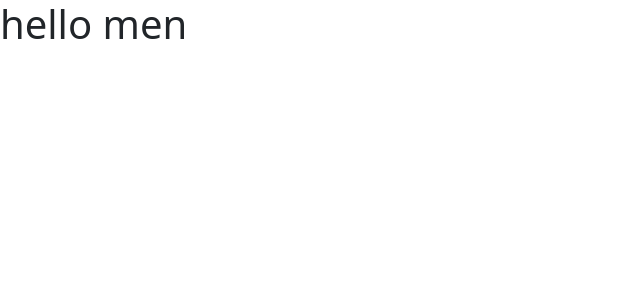
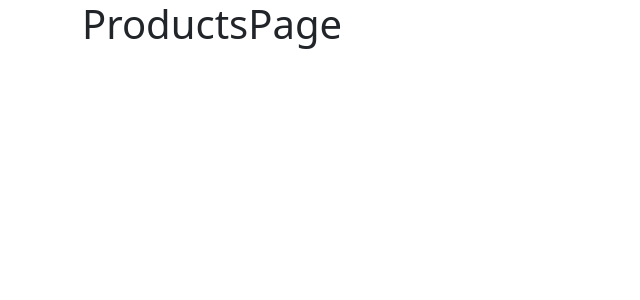
Before and after one commit to GennaroBuonomo/react-router, a React (Vite) app: page /ProductsPage in a window 1280 px wide. Shown: the top 300 px of the page, without its empty margins (0-640 px from the left). Built offline with nearby package versions, Linux system fonts and the light colour scheme.

Commit message:
Importazione delle pagine

```diff
--- a/package.json
+++ b/package.json
@@ -12,7 +12,8 @@
   "dependencies": {
     "axios": "^1.11.0",
     "react": "^19.1.1",
-    "react-dom": "^19.1.1"
+    "react-dom": "^19.1.1",
+    "react-router-dom": "^7.8.2"
   },
   "devDependencies": {
     "@eslint/js": "^9.33.0",
--- a/src/App.jsx
+++ b/src/App.jsx
@@ -1,10 +1,19 @@
+import { BrowserRouter, Routes, Route } from "react-router-dom";
+import HomePage from "./pages/HomePage";
+import AboutUs from "./pages/AboutUs";
+import ProductsPage from "./pages/ProductsPage";
+
 function App() {
+  return (
+   <BrowserRouter>
+    <Routes>
+      <Route path="/" element={<HomePage />}/>
+      <Route path="/AboutUs" element={<AboutUs />}/>
+      <Route path="/ProductsPage" element={<ProductsPage />}/>
+    </Routes>
+   </BrowserRouter>
+  )
 
-  return (
-    <>
-      <h1>hello men</h1>
-    </>
-  )
 }
 
 export default App
--- a/src/pages/AboutUs.jsx
+++ b/src/pages/AboutUs.jsx
@@ -5,7 +5,7 @@ const AboutUs = () => {
     <div className="container">
       <div className="row">
         <div className="col-12">
-          <h2>AboutUs</h2>
+          <h1>AboutUs</h1>
         </div>
       </div>
     </div>
--- a/src/pages/HomePage.jsx
+++ b/src/pages/HomePage.jsx
@@ -5,7 +5,7 @@ const HomePage = () => {
     <div className="container">
       <div className="row">
         <div className="col-12">
-          <h2>HomePage</h2>
+          <h1>HomePage</h1>
         </div>
       </div>
     </div>
--- a/src/pages/ProductsPage.jsx
+++ b/src/pages/ProductsPage.jsx
@@ -5,7 +5,7 @@ const ProductsPage = () => {
    <div className="container">
       <div className="row">
         <div className="col-12">
-          <h2>ProductsPage</h2>
+          <h1>ProductsPage</h1>
         </div>
       </div>
     </div>
```
Also changed, not shown: 1 other file (tests, documents, lock files or other folders).
